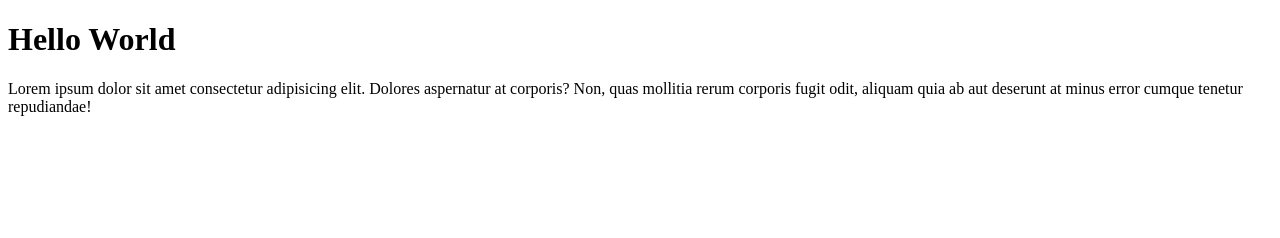
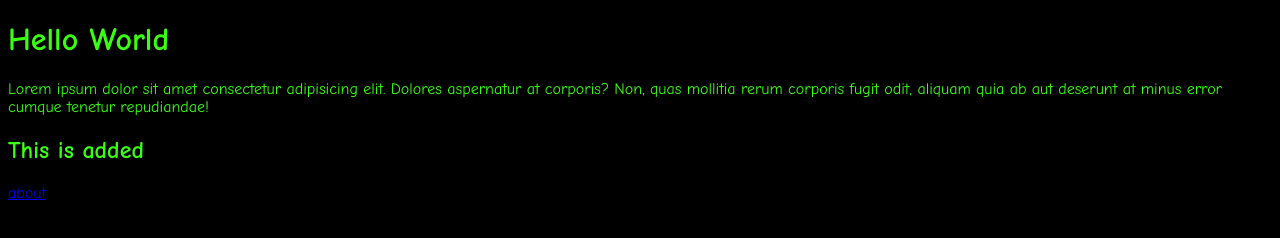
Before and after one commit to 0xDevNor/My-new-project, a plain HTML site: page index.html in a window 1280 px wide. Drawn offline with Linux system fonts and the light colour scheme.

Commit message:
made changes to styles.css

```diff
--- /dev/null
+++ b/css/styles.css
@@ -0,0 +1,5 @@
+body {
+    font-family: 'Comic Sans MS', cursive;
+    color: #39FF14; /* neon green color code */
+    background-color: #000; /* black color code */
+  }
--- a/index.html
+++ b/index.html
@@ -1,17 +1,22 @@
 <!DOCTYPE html>
 <html lang="en">
-
-<head>
-    <meta charset="UTF-8">
-    <meta http-equiv="X-UA-Compatible" content="IE=edge">
-    <meta name="viewport" content="width=device-width, initial-scale=1.0">
+  <head>
+    <meta charset="UTF-8" />
+    <meta http-equiv="X-UA-Compatible" content="IE=edge" />
+    <meta name="viewport" content="width=device-width, initial-scale=1.0" />
     <title>Document</title>
+    <link href="css/styles.css" rel="stylesheet">
 </head>
 
-<body>
+  <body>
     <h1>Hello World</h1>
-    <p>Lorem ipsum dolor sit amet consectetur adipisicing elit. Dolores aspernatur at corporis? Non, quas mollitia rerum
-        corporis fugit odit, aliquam quia ab aut deserunt at minus error cumque tenetur repudiandae!</p>
+    <p>
+      Lorem ipsum dolor sit amet consectetur adipisicing elit. Dolores
+      aspernatur at corporis? Non, quas mollitia rerum corporis fugit odit,
+      aliquam quia ab aut deserunt at minus error cumque tenetur repudiandae!
+    </p>
+    <h2>This is added</h2>
+    <a href="about.html">about </a>
 </body>
 
 </html>
```
Also changed, not shown: about.html (added, +12 -0 lines).
